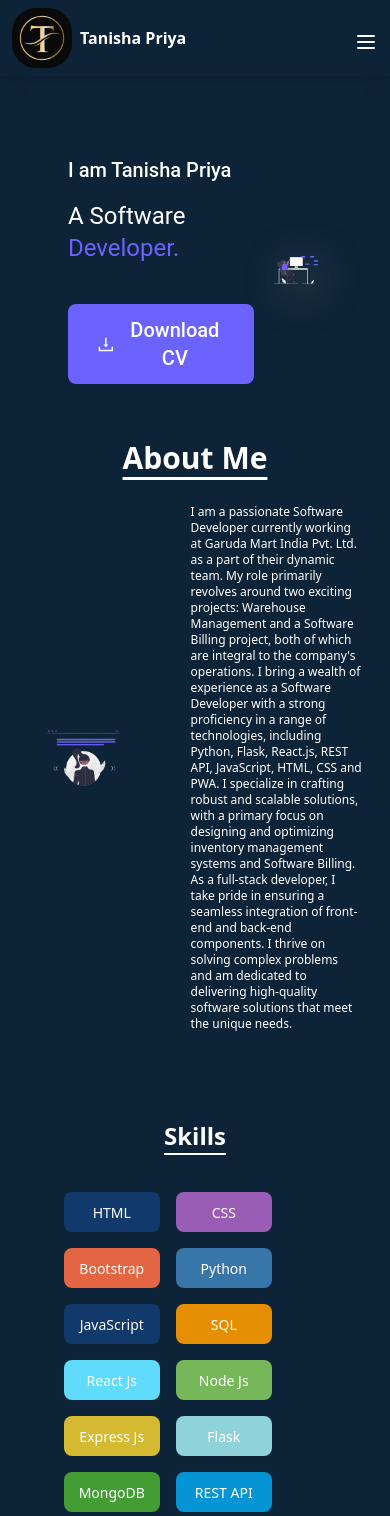
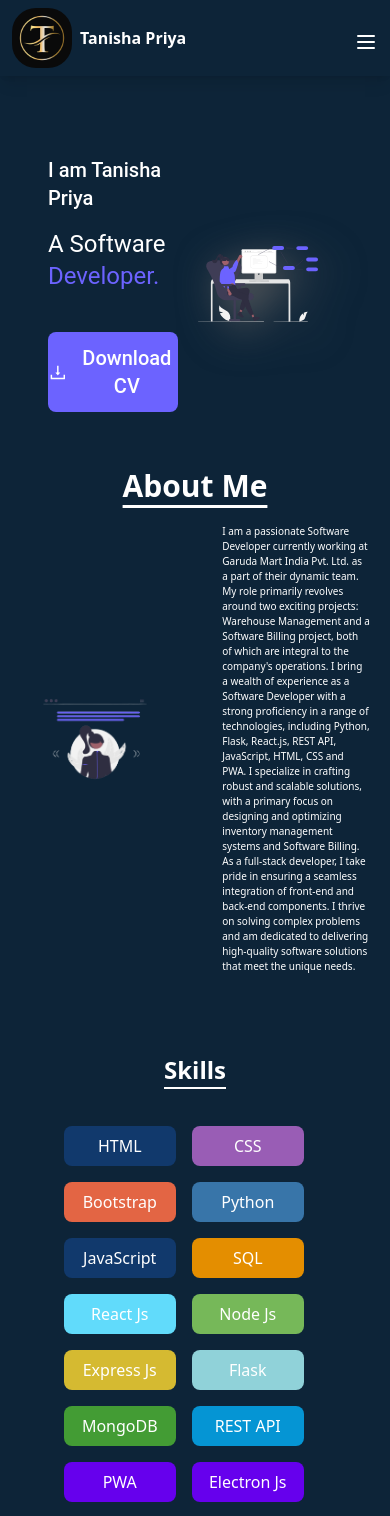
Before and after one commit to Tanipriya/PortfolioBlog, a React (Create React App) app: page / in a window 390 px wide. Shown: the top 1516 px of the page. Built offline with nearby package versions, Linux system fonts and the light colour scheme.

Commit message:
responsive

```diff
--- a/src/Portfolio/About.js
+++ b/src/Portfolio/About.js
@@ -10,19 +10,19 @@ const About = () => {
     <>
       <div className="bg-[#0D2438] p-5 font-roboto">
         <div className=" flex items-center justify-between m-2 mt-5 pb-7 w-full">
-          <div className="flex flex-col w-1/2 justify-center items-start ml-5 text-white xs:w-full">
+          <div className="flex flex-col w-1/2 justify-center items-start sm::ml-5 text-white xs:w-full">
             <h1 className="font-medium md:text-3xl mb-4 xs:text-xl lg:text-4xl">I am Tanisha Priya</h1>
             <h1 className="text-4xl mb-6 xs:text-2xl" > A Software <span className="text-[#6C63FF]">Developer.</span></h1>
-            <button className="pl-7 pr-7 pt-2 pb-2 text-xl mt-4 font-medium  rounded-lg bg-[#6C63FF] flex items-center justify-center hover:bg-[#8680ec]">
-              {" "}
+            <button className=" md:pl-7 md:pr-7 pt-2 pb-2 text-xl mt-4 font-medium  rounded-lg bg-[#6C63FF] flex items-center justify-center hover:bg-[#8680ec]">
+
               <AiOutlineDownload size={25} />
-              <span className="flex  p-1  rounded-lg  items-center ml-2">
-                {" "}
+              <span className="flex  p-1   rounded-lg  items-center ml-2">
+
                  Download CV
               </span>
             </button>
           </div>
-          <div className="flex w-1/2 mr-5 p-5">
+          <div className="flex w-6/2 mr-5 p-5">
             <img src={image} className="aboutimg " alt="" />
           </div>
         </div>
@@ -31,14 +31,14 @@ const About = () => {
       <h1 className="text-center text-white text-3xl font-semibold underline underline-offset-8">About Me</h1>
 
       <div className="bg-[#0D2438] w-full flex  justify-center mb-20">
-        <div className="p-2  gap-5 text-white flex  items-center ">
-          <div className="flex w-3/5 flex-col p-2 ">
-            <img src={img1} alt=""/>
+        <div className="  gap-5 text-white flex  items-center ">
+          <div className="flex xs:w-1/2  md:w-1/2 flex-col p-2 ">
+            <img src={img1} alt="" className=""/>
 
           </div>
 
-          <div className="flex  ml-8 mt-5  flex-col  w-6/12 xs:w-full ">
-            <p className="font-medium lg:text-base  xs:text-xs ">
+          <div className="flex  ml-8 mt-5  flex-col  xs:w-1/2  ">
+            <p className="font-medium lg:text-base  xs:text-[10px]">
               I am a passionate Software Developer currently working at Garuda
               Mart India Pvt. Ltd. as a part of their dynamic team. My role
               primarily revolves around two exciting projects: Warehouse
--- a/src/Portfolio/Projects.js
+++ b/src/Portfolio/Projects.js
@@ -188,15 +188,15 @@ const skillsDetails = [
    <div className="p-5">
 
       <About/>
-        <div className="text-white justify-center items-center  mt-10 flex flex-col">
+        <div className="text-white justify-center items-center   mt-10 flex flex-col">
           <h1 className="font-bold text-2xl underline underline-offset-8">Skills</h1>
-          <div className="flex flex-wrap mt-10 w-3/4  gap-4">
+          <div className="flex flex-wrap  mt-10 w-3/4 gap-4">
             {skillsDetails.map((item) => (
               <div
                 style={{ backgroundColor: `${item.color}` }}
-                className=" bg-rose-600 rounded-lg p-2 md:w-40 xs:w-24 text-center"
+                className=" bg-rose-600 rounded-lg p-2 w-28 md:w-40  text-center"
               >
-                <button className="xs:text-sm">{item.title}</button>
+                <button>{item.title}</button>
               </div>
             ))}
           </div>
@@ -213,7 +213,7 @@ const skillsDetails = [
             {projectDetails.map((item) => (
               <div className="h-84 bg-[#1E3851] shadow-2xl border rounded-md  flex flex-wrap  m-4 ">
 
-                <div className="w-80 object-cover">
+                <div className="w-64 sm:w-80 object-cover">
 
                   <h1>{item.img }   </h1>
                   <div className="p-4 flex flex-col">
--- a/src/Portfolio/Resume.js
+++ b/src/Portfolio/Resume.js
@@ -131,16 +131,16 @@ const Resume = () => {
   const [hoveredIndex, setHoveredIndex] = useState(null);
 
   return (
-    <div className="w-full flex items-center justify-center flex-col">
+    <div className="w-full h-full flex items-center justify-center flex-col">
       <h1 className="text-white font-semibold lg:text-4xl md:text-3xl xs:text-2xl mt-10 underline">
         Resume
       </h1>
-        <div className=" text-white flex w-full p-10 items-center justify-center ">
-          <div className="flex flex-col lg:w-[1000px]  p-5">
+        <div className=" text-white flex w-full h-full md:p-10 items-center justify-center ">
+          <div className="flex flex-col w-[1000px] xl:w-full  p-0 sm:p-2 md:p-5">
             <div>
               {techExperience.map((item, index) => {
                 return (
-                  <div className="flex m-5 ">
+                  <div className="flex m-5">
                     <div className="flex lg:ml-10  flex-col items-center justify-center">
                       <h1
                         className="bg-sky-500 p-2 rounded-full text-xl outline outline-slate-200 "
@@ -153,7 +153,7 @@ const Resume = () => {
                     <div className="flex lg:ml-10 md:ml-10 sm:ml-6 w-full" >
                       <div className="flex w-5 h-1 border-t-[15px] border-t-transparent border-r-[15px] border-r-[#1e3851] border-b-[10px] border-b-transparent"></div>
                       <div
-                        className=" bg-[#1e3851] lg:w-10/12 md:w-10/12 sm:w-[500px] xs:w-[230px] rounded-r-lg  border-b-4 border-b-blue-400 p-4">
+                        className=" bg-[#1e3851]  rounded-r-lg  border-b-4 border-b-blue-400 p-4">
                         <h1 className="font-medium lg:text-2xl md:text-2xl sm:text-xl xs:text-md mt-1  underline underline-offset-4">
                           {item.title}
                         </h1>
```
